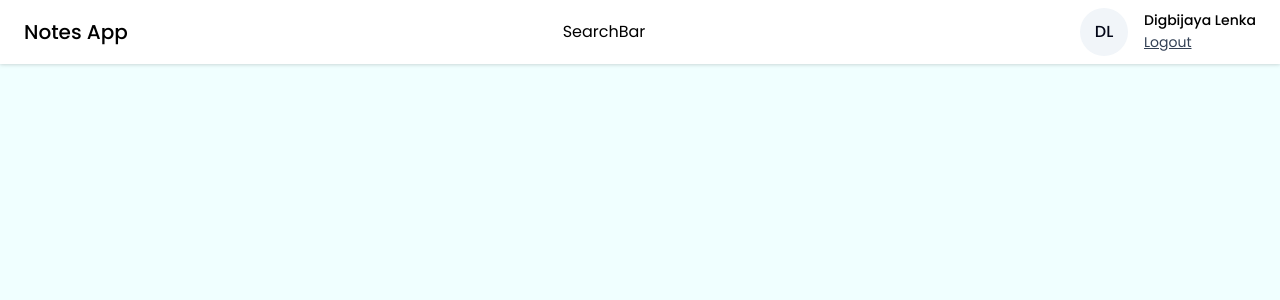
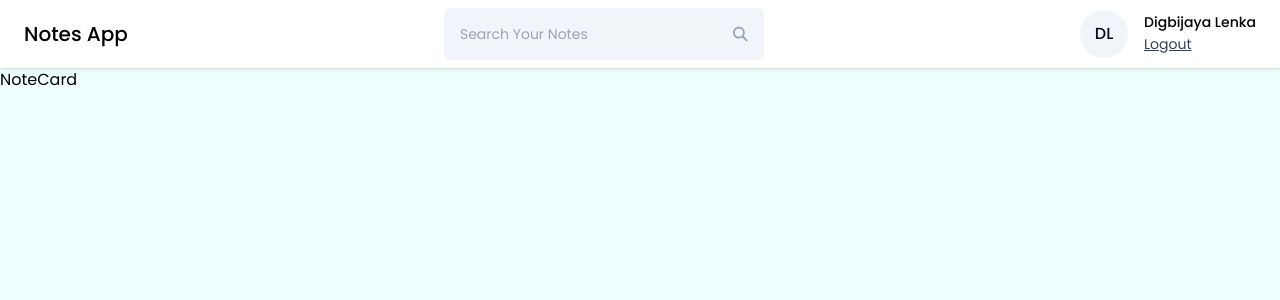
Before and after one commit to t3nsor98/Full_Stack_Note_App, a React (Vite) app in the folder frontend/notes-app/: page /dashboard in a window 1280 px wide. Shown: the top 300 px of the page. Built offline with nearby package versions, Linux system fonts and the light colour scheme.

Commit message:
Done till NoteCard component

```diff
--- /dev/null
+++ b/frontend/notes-app/src/components/Cards/NoteCard.jsx
@@ -0,0 +1,7 @@
+import React from 'react'
+
+export default function NoteCard() {
+  return (
+    <div>NoteCard</div>
+  )
+}
--- a/frontend/notes-app/src/components/Navbar/Navbar.jsx
+++ b/frontend/notes-app/src/components/Navbar/Navbar.jsx
@@ -1,22 +1,33 @@
-import React from "react";
+import { useState } from "react";
 import ProfileInfo from "../Cards/ProfileInfo";
 import { useNavigate } from "react-router-dom";
 import SearchBar from "../SearchBar/SearchBar";
 
 export default function Navbar() {
+  const [searchQuery, setSearchQuery] = useState("");
+
+  const handleSearch = () => {};
+
+  const onClearSearch = () => {
+    setSearchQuery("");
+  };
+
   const navigate = useNavigate();
   const onLogout = () => {
     navigate("/login");
-
-  }
+  };
   return (
     <div className="bg-white flex items-center justify-between px-6 py-2 drop-shadow">
       <h2 className="text-xl font-medium text-black py-2">Notes App</h2>
 
-      <SearchBar />
+      <SearchBar
+        value={searchQuery}
+        onChange={({target}) => setSearchQuery(target.value)}
+        handleSearch={handleSearch}
+        onClearSearch={onClearSearch}
+      />
 
       <ProfileInfo onLogout={onLogout} />
-
     </div>
   );
 }
--- a/frontend/notes-app/src/components/SearchBar/SearchBar.jsx
+++ b/frontend/notes-app/src/components/SearchBar/SearchBar.jsx
@@ -1,7 +1,32 @@
-import React from 'react'
+import React from "react";
+import { FaMagnifyingGlass } from "react-icons/fa6";
+import { IoMdClose } from "react-icons/io";
 
-export default function SearchBar() {
+export default function SearchBar({
+  value,
+  onChange,
+  handleSearch,
+  onClearSearch,
+}) {
   return (
-    <div>SearchBar</div>
-  )
+    <div className="w-80 flex items-center px-4 bg-slate-100 rounded-md">
+      <input
+        value={value}
+        onChange={onChange}
+        type="text"
+        placeholder="Search Your Notes"
+        className="w-full text-sm bg-transparent py-4 mr-3 outline-none"
+      />
+      {value && (
+        <IoMdClose
+          onClick={onClearSearch}
+          className="text-slate-400 cursor-pointer hover:text-black text-xl mr-3"
+        />
+      )}
+      <FaMagnifyingGlass
+        onClick={handleSearch}
+        className="text-slate-400 cursor-pointer hover:text-black"
+      />
+    </div>
+  );
 }
--- a/frontend/notes-app/src/pages/Home/Home.jsx
+++ b/frontend/notes-app/src/pages/Home/Home.jsx
@@ -1,10 +1,14 @@
 // import React from 'react'
 import Navbar from "../../components/Navbar/Navbar";
+import NoteCard from "../../components/Cards/NoteCard";
 export default function Home() {
   return (
     <div>
       <>
-      <Navbar />
+        <Navbar />
+        <div className="container mx-auto">
+          <NoteCard />
+        </div>
       </>
     </div>
   );
```
